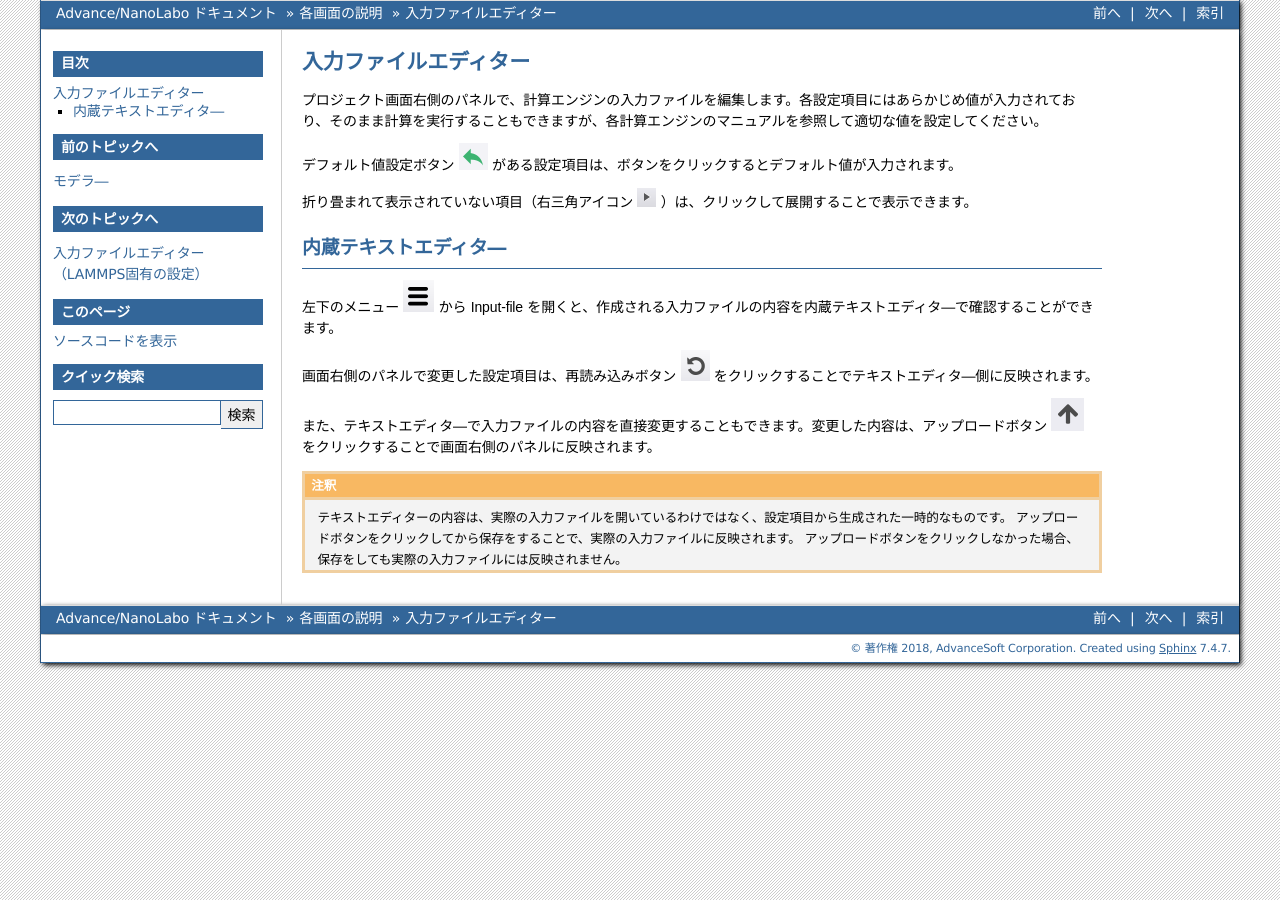
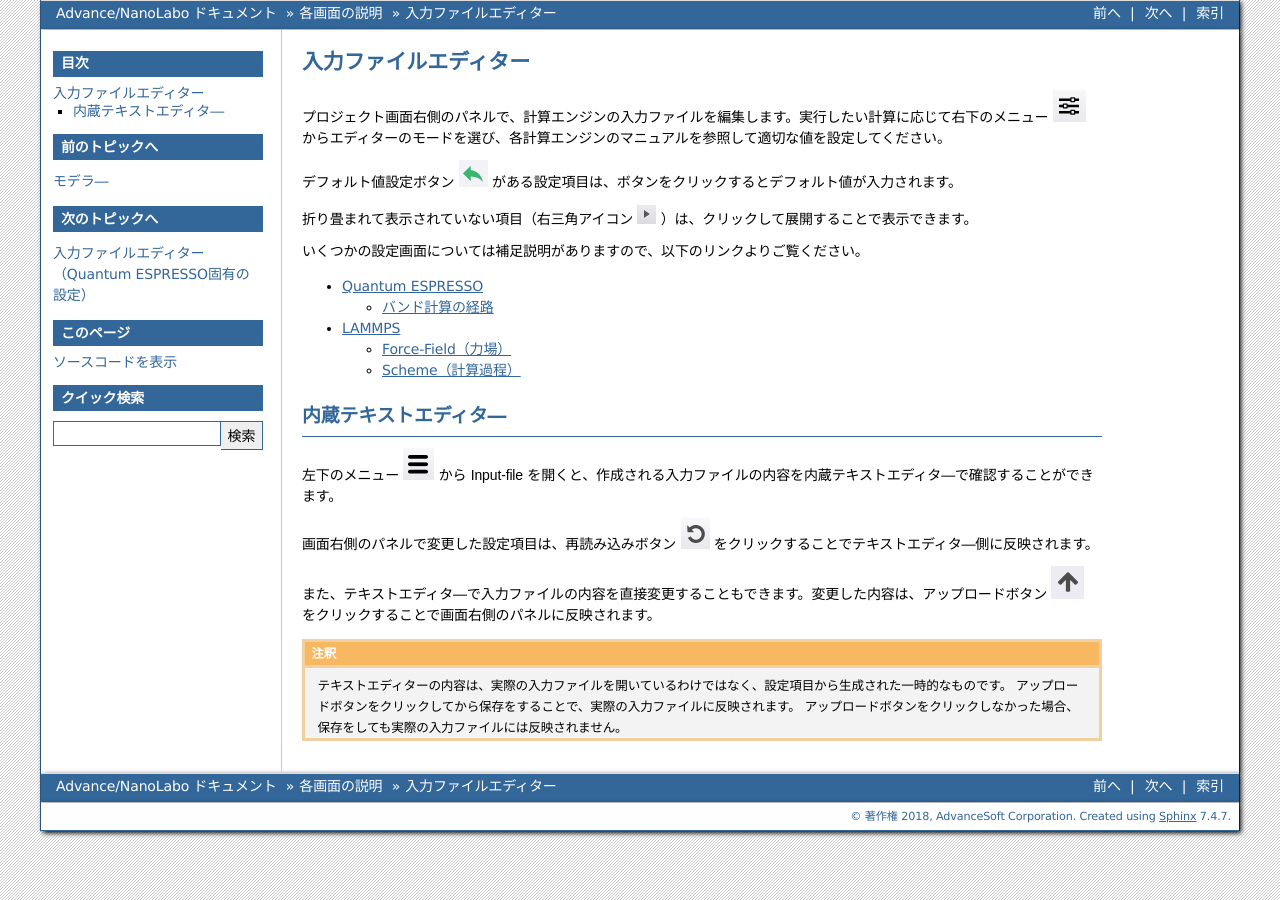
Before and after one commit to advancesoftcorp/nanolabo-doc, a Sphinx documentation site: the page built from docs/source/usage/inputeditor.rst, in a window 1280 px wide. Built offline with Sphinx 7.4.7, drawn with Linux system fonts in a browser that asks for light colours; formulas are drawn with MathJax 3.

Commit message:
add inputeditor(QE) page

```diff
--- a/docs/source/usage.rst
+++ b/docs/source/usage.rst
@@ -11,7 +11,6 @@
    プロジェクト<usage/project>
    原子構造ビューワー<usage/atomsviewer>
    モデラ―<usage/modeler>
-   入力ファイルエディタ<usage/inputeditor>
-   入力ファイルエディタ（LAMMPS固有の設定）<usage/inputeditorlammps>
+   入力ファイルエディター<usage/inputeditor>
    計算実行<usage/calculation>
    結果表示<usage/result>
--- a/docs/source/usage/inputeditor.rst
+++ b/docs/source/usage/inputeditor.rst
@@ -4,7 +4,9 @@
 入力ファイルエディター
 ==============================
 
-プロジェクト画面右側のパネルで、計算エンジンの入力ファイルを編集します。各設定項目にはあらかじめ値が入力されており、そのまま計算を実行することもできますが、各計算エンジンのマニュアルを参照して適切な値を設定してください。
+プロジェクト画面右側のパネルで、計算エンジンの入力ファイルを編集します。実行したい計算に応じて右下のメニュー |editormenuicon| からエディターのモードを選び、各計算エンジンのマニュアルを参照して適切な値を設定してください。
+
+.. |editormenuicon| image:: /img/editormenuicon.png
 
 デフォルト値設定ボタン |default| がある設定項目は、ボタンをクリックするとデフォルト値が入力されます。
 
@@ -12,6 +14,14 @@
 
 .. |default| image:: /img/default.png
 .. |collapse| image:: /img/collapse.png
+
+いくつかの設定画面については補足説明がありますので、以下のリンクよりご覧ください。
+
+.. toctree::
+   :maxdepth: 2
+
+   Quantum ESPRESSO<inputeditorqe>
+   LAMMPS<inputeditorlammps>
 
 .. _texteditor:
 
```
Also changed, not shown: docs/source/usage/inputeditorqe.rst (added, +28 -0 lines), docs/source/img/kpointpath.png (added).
